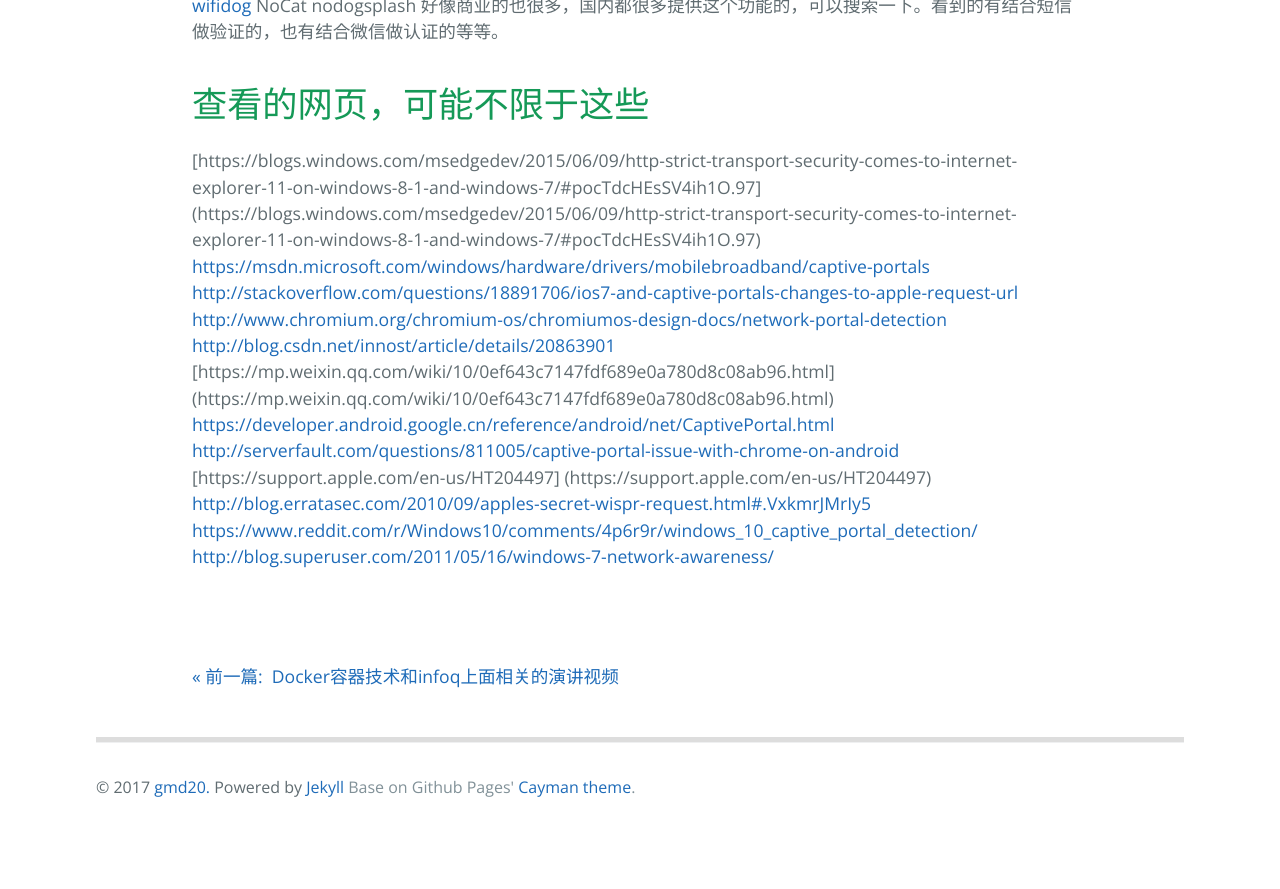
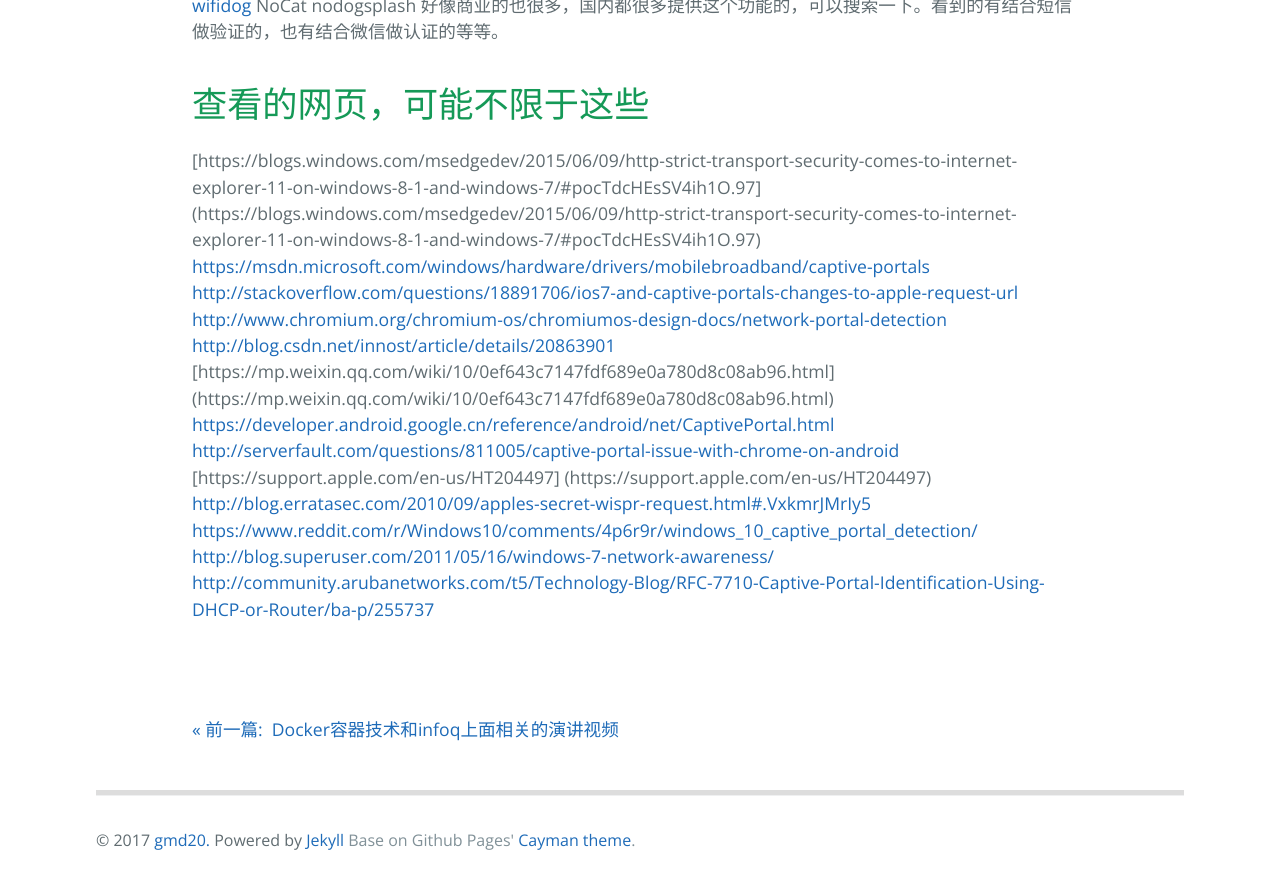
Before and after one commit to gmd20/gmd20.github.io, a Jekyll site: the page built from _posts/2017-03-18-WiFi热点强制登录认证页面Captive Portal相关资料.markdown, in a window 1280 px wide and 900 px high, scrolled down 2679 px. Shown: the top 889 px of the window. Built offline with Jekyll 4.4.1, drawn with Linux system fonts in a browser that asks for light colours; Markdown is read by kramdown in place of the engine named in the settings; comment, search, counter and statistics services are not loaded; before the commit the page ends 3526 px from its top, so only the background shows below that; some of the changed lines change nothing that is shown.

Commit message:
Update 2017-03-18-WiFi热点强制登录认证页面Captive Portal相关资料.markdown

```diff
--- a/_posts/2017-03-18-WiFi热点强制登录认证页面Captive Portal相关资料.markdown
+++ b/_posts/2017-03-18-WiFi热点强制登录认证页面Captive Portal相关资料.markdown
@@ -99,3 +99,4 @@ nodogsplash
 [http://blog.erratasec.com/2010/09/apples-secret-wispr-request.html#.VxkmrJMrIy5](http://blog.erratasec.com/2010/09/apples-secret-wispr-request.html#.VxkmrJMrIy5)
 [https://www.reddit.com/r/Windows10/comments/4p6r9r/windows_10_captive_portal_detection/](https://www.reddit.com/r/Windows10/comments/4p6r9r/windows_10_captive_portal_detection/)
 [http://blog.superuser.com/2011/05/16/windows-7-network-awareness/](http://blog.superuser.com/2011/05/16/windows-7-network-awareness/)
+[http://community.arubanetworks.com/t5/Technology-Blog/RFC-7710-Captive-Portal-Identification-Using-DHCP-or-Router/ba-p/255737](http://community.arubanetworks.com/t5/Technology-Blog/RFC-7710-Captive-Portal-Identification-Using-DHCP-or-Router/ba-p/255737)
```
